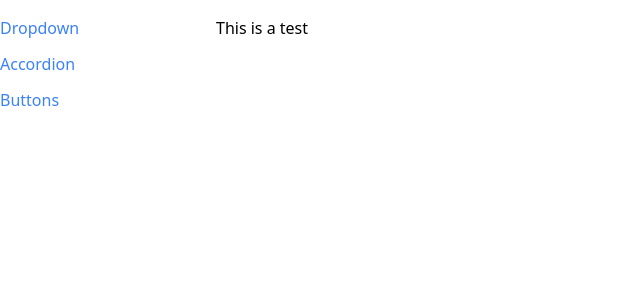
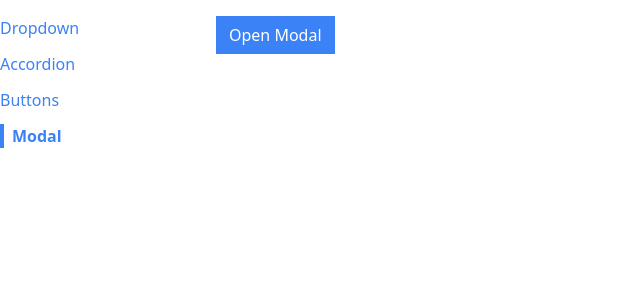
Before and after one commit to DeveloperIsh1179/react-components, a React (Create React App) app: page /modal in a window 1280 px wide. Shown: the top 300 px of the page, without its empty margins (0-640 px from the left). Built offline with nearby package versions, Linux system fonts and the light colour scheme.

Commit message:
started the modal component in the project

```diff
--- a/src/App.js
+++ b/src/App.js
@@ -3,12 +3,12 @@ import Sidebar from './components/Sidebar';
 import AccordionPage from './pages/AccordionPage';
 import DropdownPage from './pages/DropdownPage';
 import ButtonPage from './pages/ButtonPage';
+import ModalPage from './pages/ModalPage';
 
 function App() {
   return (
     <div className='container mx-auto grid grid-cols-6 gap-4 mt-4'>
       <Sidebar />
-      <div>This is a test</div>
       <div className='col-span-5'>
         <Route path='/accordion'>
           <AccordionPage />
@@ -19,6 +19,9 @@ function App() {
         <Route path='/buttons'>
           <ButtonPage />
         </Route>
+        <Route path='/modal'>
+          <ModalPage />
+        </Route>
       </div>
     </div>
   )
--- /dev/null
+++ b/src/components/Modal.js
@@ -0,0 +1,6 @@
+
+function Modal() {
+  return <div>Modal</div>;
+}
+
+export default Modal;
--- a/src/components/Sidebar.js
+++ b/src/components/Sidebar.js
@@ -15,6 +15,10 @@ function Sidebar() {
       label: 'Buttons',
       path: '/buttons'
     },
+    {
+      label: 'Modal',
+      path: '/modal',
+    }
   ];
 
   const renderedLinks = links.map((link) => {
--- /dev/null
+++ b/src/pages/ModalPage.js
@@ -0,0 +1,21 @@
+import { useState } from 'react';
+import Modal from '../components/Modal';
+import Button from '../components/Button';
+
+function ModalPage() {
+  const [showModal, setShowModal] = useState(false);
+
+  const handleClick = () => {
+    setShowModal(true);
+  }
+
+  return(
+    <div>
+      <Button primary onClick={handleClick}>Open Modal</Button>
+      {showModal && <Modal />}
+    </div>
+  )
+
+}
+
+export default ModalPage;
```
